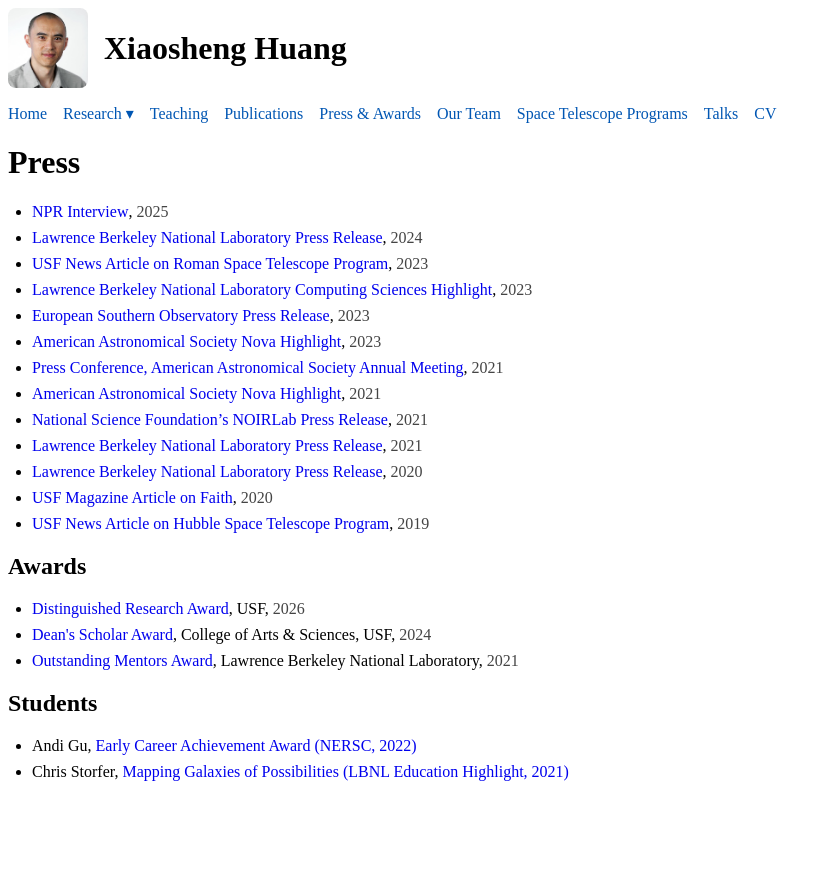
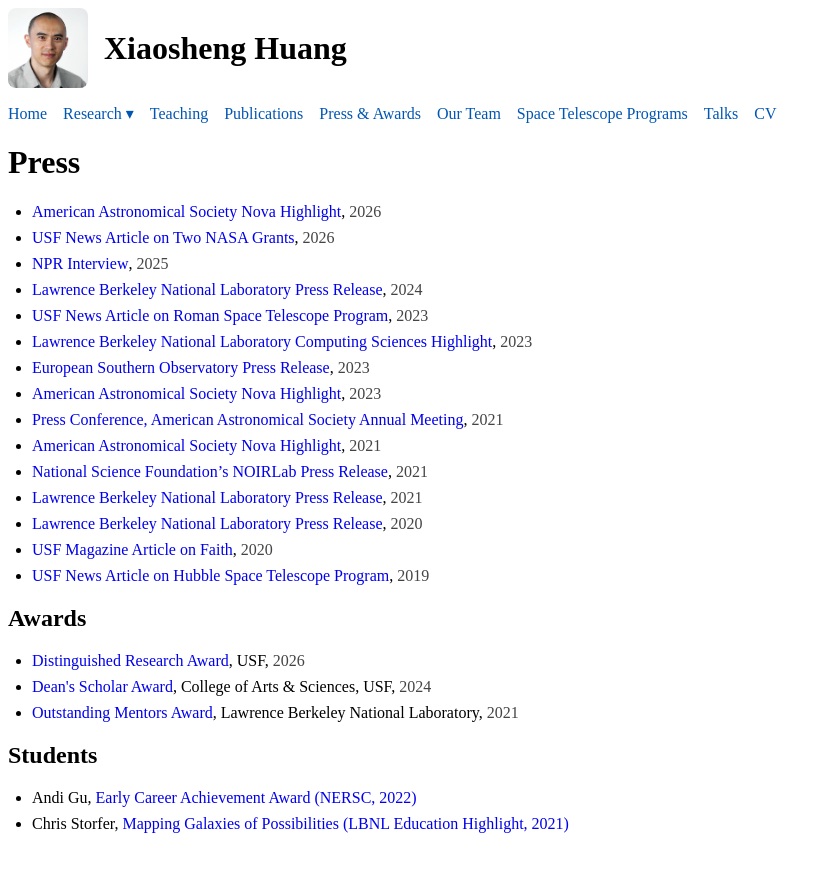
Before and after one commit to highredshift/highredshift.github.io, a Jekyll site: the page built from publicity.html, in a window 1280 px wide. Shown: the top 872 px of the page, without its empty margins (0-832 px from the left). Built offline with Jekyll 4.4.1, drawn with Linux system fonts in a browser that asks for light colours.

Commit message:
Add 2026 AAS Nova highlight and USF NASA grants article to Press
Co-Authored-By: Claude Fable 5 <noreply@anthropic.com>

```diff
--- a/publicity.html
+++ b/publicity.html
@@ -20,6 +20,8 @@ title: Press & Awards
 <h1>Press</h1>
 
 <ul class="publist">
+  <li><a href="https://aasnova.org/2026/03/09/featured-image-a-treasure-trove-of-strong-lenses/" target="_blank">American Astronomical Society Nova Highlight</a>, <span class="year">2026</span></li>
+  <li><a href="https://www.usfca.edu/news/usf-wins-nasa-grants" target="_blank">USF News Article on Two NASA Grants</a>, <span class="year">2026</span></li>
   <li><a href="https://www.npr.org/2025/02/11/nx-s1-5292505/einstein-ring-euclid" target="_blank">NPR Interview</a>, <span class="year">2025</span></li>
   <li><a href="https://newscenter.lbl.gov/2024/09/18/magnifying-deep-space-through-the-carousel-lens/" target="_blank">Lawrence Berkeley National Laboratory Press Release</a>, <span class="year">2024</span></li>
   <li><a href="https://www.usfca.edu/news/research-roman-telescope" target="_blank">USF News Article on Roman Space Telescope Program</a>, <span class="year">2023</span></li>
```
